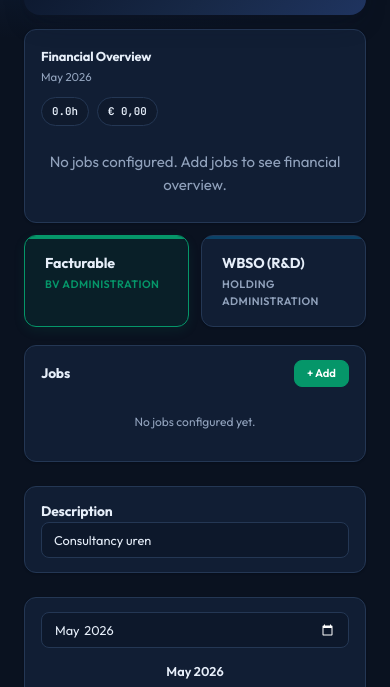
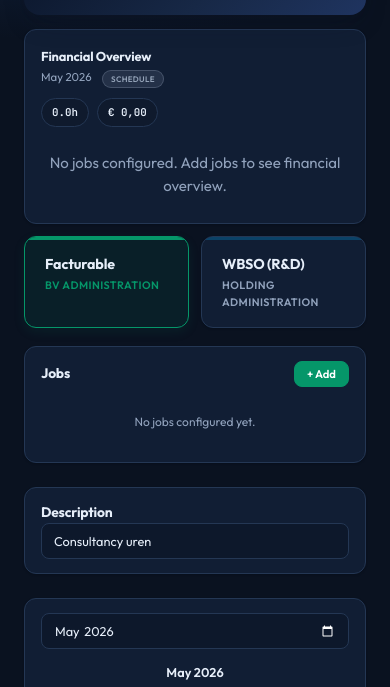
Before and after one commit to PurpleDinoSour/moneybird-planner, a website: page index.html in a window 390 px wide. Shown: the part 88-775 px from the top of the page. Drawn offline with Linux system fonts and the light colour scheme; no server answers.

Commit message:
feat(overview): Financial Overview reflects selected forecast days
getJobMonthHours now counts only days the user has selected on the calendar for the displayed month (the forecast). Falls back to full job schedule when no days are selected in that month. A 'Forecast' / 'Schedule' badge next to the month label makes the mode visible. The overview re-renders live as the user toggles days, selects all, or clears.

```diff
--- a/css/styles.css
+++ b/css/styles.css
@@ -2612,3 +2612,29 @@
     font-family: var(--font-mono, monospace);
     font-size: 0.95em;
 }
+/* Financial Overview mode badge (Forecast vs Schedule) */
+.overview-mode {
+    display: inline-block;
+    margin-left: 8px;
+    padding: 2px 8px;
+    font-size: 0.7em;
+    font-weight: 600;
+    letter-spacing: 0.04em;
+    text-transform: uppercase;
+    border-radius: 999px;
+    vertical-align: middle;
+}
+.overview-mode-forecast {
+    background: rgba(5, 150, 105, 0.15);
+    color: #34d399;
+    border: 1px solid rgba(5, 150, 105, 0.35);
+}
+.overview-mode-schedule {
+    background: rgba(148, 163, 184, 0.15);
+    color: #94a3b8;
+    border: 1px solid rgba(148, 163, 184, 0.3);
+}
+/* Financial Overview mode badge (Forecast vs Schedule) */
+.overview-mode { display: inline-block; margin-left: 8px; padding: 2px 8px; font-size: 0.7em; font-weight: 600; letter-spacing: 0.04em; text-transform: uppercase; border-radius: 999px; vertical-align: middle; }
+.overview-mode-forecast { background: rgba(5,150,105,0.15); color: #34d399; border: 1px solid rgba(5,150,105,0.35); }
+.overview-mode-schedule { background: rgba(148,163,184,0.15); color: #94a3b8; border: 1px solid rgba(148,163,184,0.3); }
--- a/js/calendar.js
+++ b/js/calendar.js
@@ -374,6 +374,11 @@
 function updateCounter() {
     const typeLabel = appState.currentHourType === 'wbso' ? 'WBSO' : 'Facturable';
     document.getElementById('selectionCount').innerText = `${appState.selectedDates.size} days selected (${typeLabel})`;
+    // Keep the Financial Overview in sync with the live selection so the
+    // forecast totals update as the user clicks days.
+    if (typeof renderCustomerOverview === 'function') {
+        try { renderCustomerOverview(); } catch (e) {}
+    }
 }
 
 function clearAll() {
--- a/js/customer-overview.js
+++ b/js/customer-overview.js
@@ -5,19 +5,42 @@
 
 var BTW_RATE = (window.pricing && window.pricing.BTW_RATE) || 0.21;
 
-// Calculate total working hours for a job in a given month
+// Calculate total working hours for a job in a given month.
+// If the user has selected days on the calendar for this month (the forecast),
+// only those selected days count -- so the overview always matches what is
+// visibly highlighted. Falls back to the full job schedule when there is no
+// selection in the displayed month (e.g. a freshly opened month).
 function getJobMonthHours(job, year, month) {
     var totalHours = 0;
+    var monthPrefix = year + '-' + String(month).padStart(2, '0') + '-';
     var daysInMonth = new Date(year, month, 0).getDate();
 
+    var selected = (window.appState && appState.selectedDates) ? appState.selectedDates : null;
+    var selectedInMonth = 0;
+    if (selected && selected.size > 0) {
+        selected.forEach(function (d) { if (d && d.indexOf(monthPrefix) === 0) selectedInMonth++; });
+    }
+    var useSelection = selectedInMonth > 0;
+
     for (var day = 1; day <= daysInMonth; day++) {
-        var dateStr = year + '-' + String(month).padStart(2, '0') + '-' + String(day).padStart(2, '0');
-        if (isJobActiveOnDate(job, dateStr)) {
-            var sched = getScheduleForJobDate(job, dateStr);
-            totalHours += calculateJobHours(sched);
-        }
+        var dateStr = monthPrefix + String(day).padStart(2, '0');
+        if (useSelection && !selected.has(dateStr)) continue;
+        if (!isJobActiveOnDate(job, dateStr)) continue;
+        var sched = getScheduleForJobDate(job, dateStr);
+        totalHours += calculateJobHours(sched);
     }
     return totalHours;
+}
+
+// Returns true if the overview is currently driven by the user's calendar
+// selection (i.e. the displayed month has selected days).
+function isOverviewUsingSelection(year, month) {
+    var monthPrefix = year + '-' + String(month).padStart(2, '0') + '-';
+    var selected = (window.appState && appState.selectedDates) ? appState.selectedDates : null;
+    if (!selected || selected.size === 0) return false;
+    var hit = false;
+    selected.forEach(function (d) { if (!hit && d && d.indexOf(monthPrefix) === 0) hit = true; });
+    return hit;
 }
 
 // Build overview data for all jobs for a given month
@@ -69,10 +92,14 @@
     var month = parts[1];
     var data = buildOverviewData(year, month);
 
-    // Month label
+    // Month label + mode badge (forecast based on selection vs full schedule)
+    var usingSel = isOverviewUsingSelection(year, month);
+    var modeBadge = usingSel
+        ? ' <span class="overview-mode overview-mode-forecast" title="Based on your selected days on the calendar">Forecast</span>'
+        : ' <span class="overview-mode overview-mode-schedule" title="No days selected for this month -- showing full job schedule">Schedule</span>';
     var monthLabel = MONTH_NAMES[month - 1] + ' ' + year;
     var titleEl = document.getElementById('overviewMonthLabel');
-    if (titleEl) titleEl.textContent = monthLabel;
+    if (titleEl) titleEl.innerHTML = escapeHtml(monthLabel) + modeBadge;
 
     var summaryHoursEl = document.getElementById('overviewSummaryHours');
     if (summaryHoursEl) summaryHoursEl.textContent = data.totals.hours.toFixed(1) + 'h';
```
